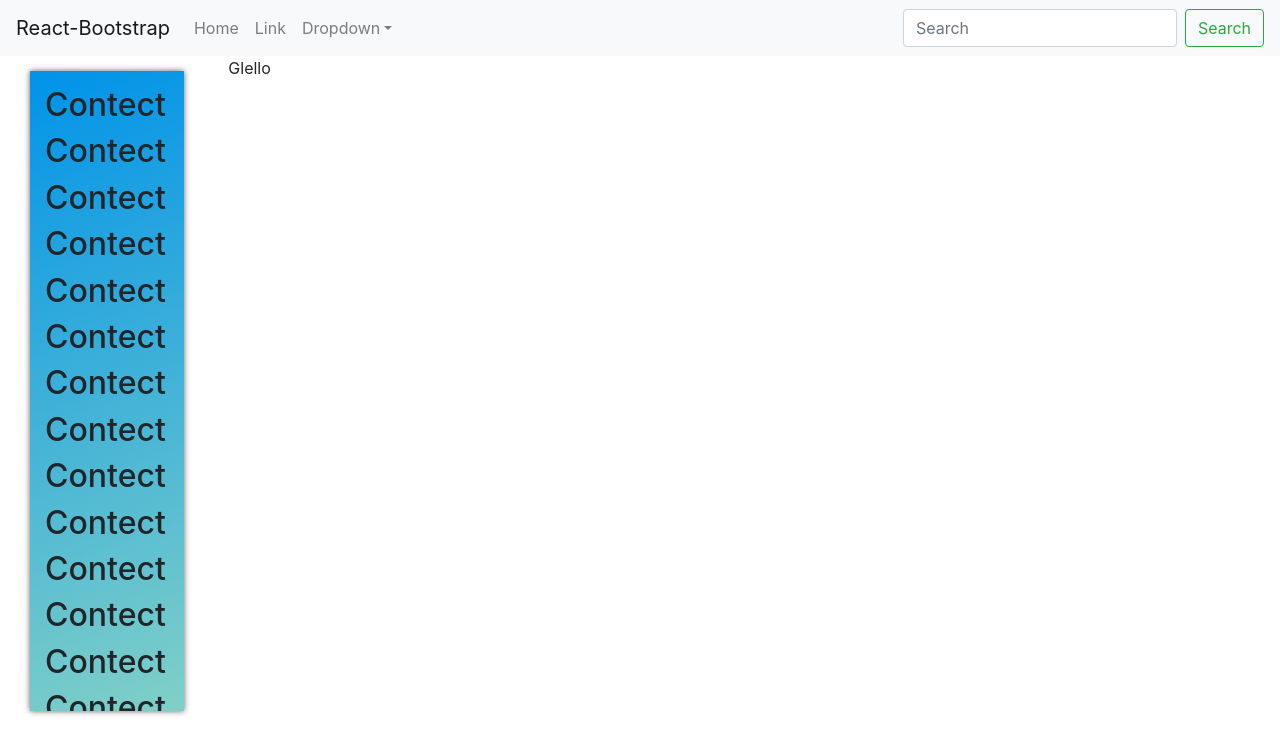
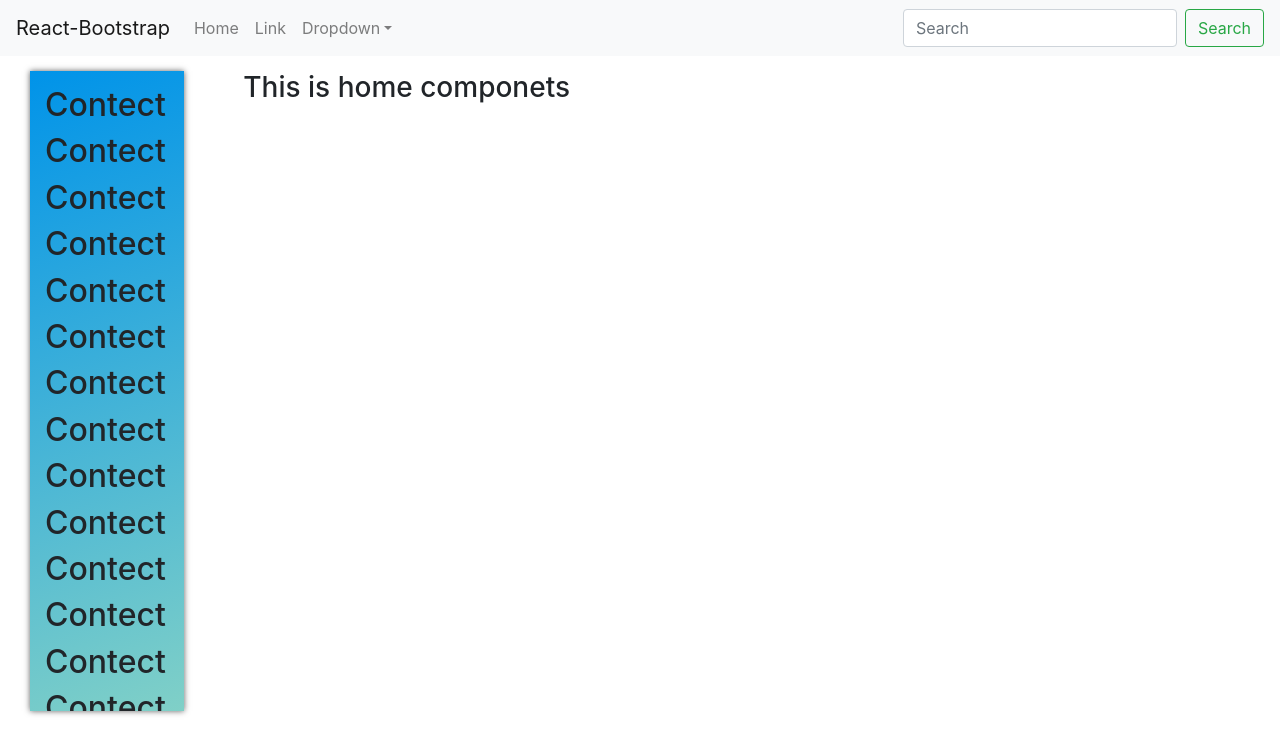
Before and after one commit to NaimBiswas/react-dashboard, a React (Create React App) app: page / in a window 1280 px wide. Shown: the top 754 px of the page. Built offline with nearby package versions, Linux system fonts and the light colour scheme.

Commit message:
HOme components ok

```diff
--- a/src/App.js
+++ b/src/App.js
@@ -4,6 +4,7 @@ import Header from './components/Header/Header';
 import LeftSideBar from './components/leftSideBar/LeftSideBar';
 import 'bootstrap/dist/css/bootstrap.min.css';
 import './App.css'
+import Home from './components/Home/Home';
 
 function App() {
    return (
@@ -19,7 +20,7 @@ function App() {
                      </div>
                   </div>
                   <div className="col-lg-10">
-                     Glello
+                     <Home />
                   </div>
                </div>
             </div>
--- a/src/components/Home/Home.js
+++ b/src/components/Home/Home.js
@@ -0,0 +1,16 @@
+import React, { Fragment } from 'react'
+import styled from 'styled-components'
+
+const Home = () => {
+   return (
+      <Fragment>
+         <HomeContainer>
+            <h3>This is home componets</h3>
+         </HomeContainer>
+      </Fragment>
+   )
+}
+const HomeContainer = styled.div`
+margin:15px;
+`
+export default Home
```
